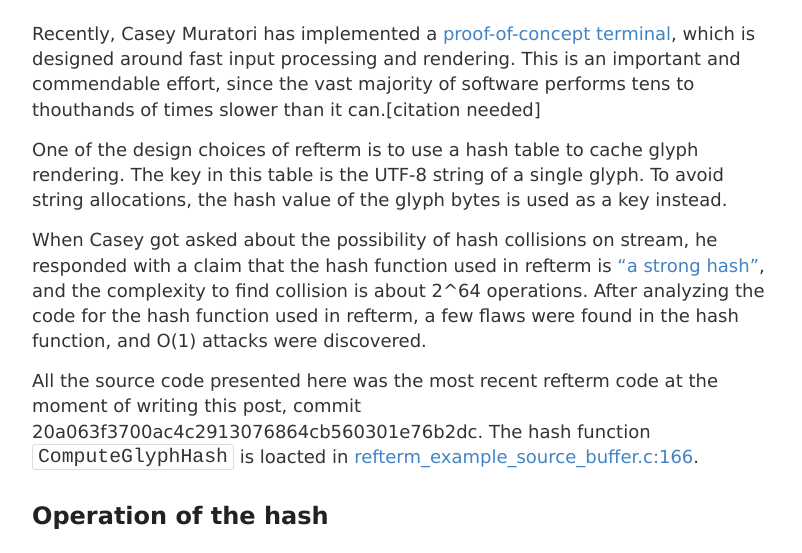
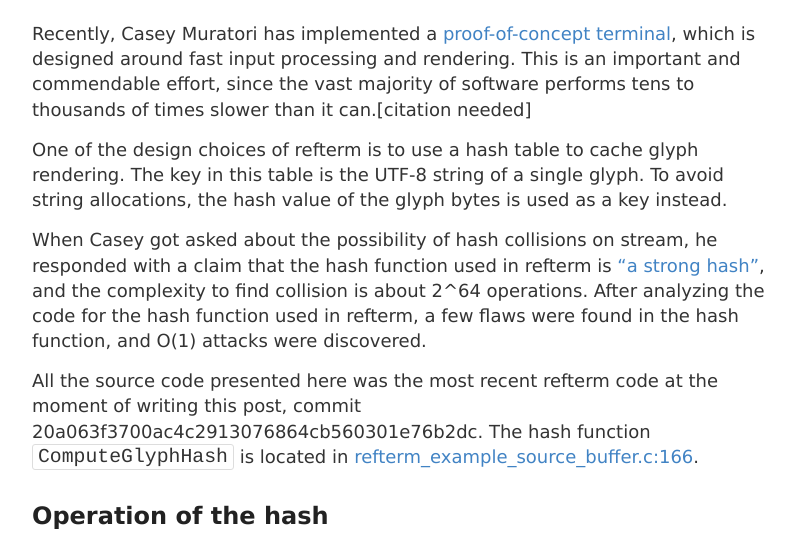
Before and after one commit to m1el/m1el.github.io, a Jekyll site: the page built from _posts/2021-10-30-refterm-hash.md, in a window 1280 px wide and 900 px high. Shown: the part 206-759 px from the top of the window, without its empty margins (238-1040 px from the left). Built offline with Jekyll 4.4.1, drawn with Linux system fonts in a browser that asks for light colours.

Commit message:
typos, thanks to nick12

```diff
--- a/_posts/2021-10-30-refterm-hash.md
+++ b/_posts/2021-10-30-refterm-hash.md
@@ -8,7 +8,7 @@
 Recently, Casey Muratori has implemented a [proof-of-concept terminal][refterm-git],
 which is designed around fast input processing and rendering.  This is an important
 and commendable effort, since the vast majority of software performs tens to
-thouthands of times slower than it can.<sup>\[citation needed\]</sup>
+thousands of times slower than it can.<sup>\[citation needed\]</sup>
 
 One of the design choices of refterm is to use a hash table to cache glyph rendering.
 The key in this table is the UTF-8 string of a single glyph.  To avoid string
@@ -24,7 +24,7 @@
 
 All the source code presented here was the most recent refterm code at the moment
 of writing this post, commit 20a063f3700ac4c2913076864cb560301e76b2dc.
-The hash function `ComputeGlyphHash` is loacted in [refterm\_example\_source\_buffer.c:166][refterm-hash].
+The hash function `ComputeGlyphHash` is located in [refterm\_example\_source\_buffer.c:166][refterm-hash].
 
 ## Operation of the hash
 
```
